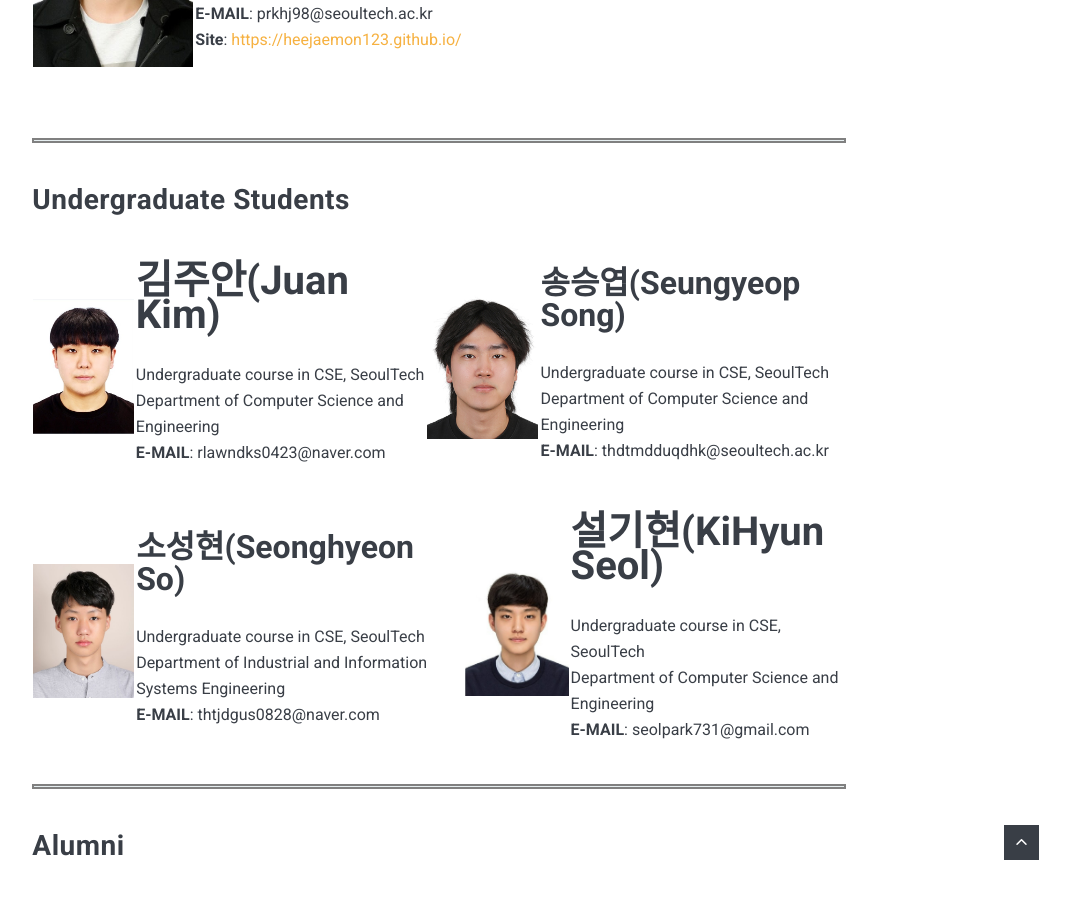
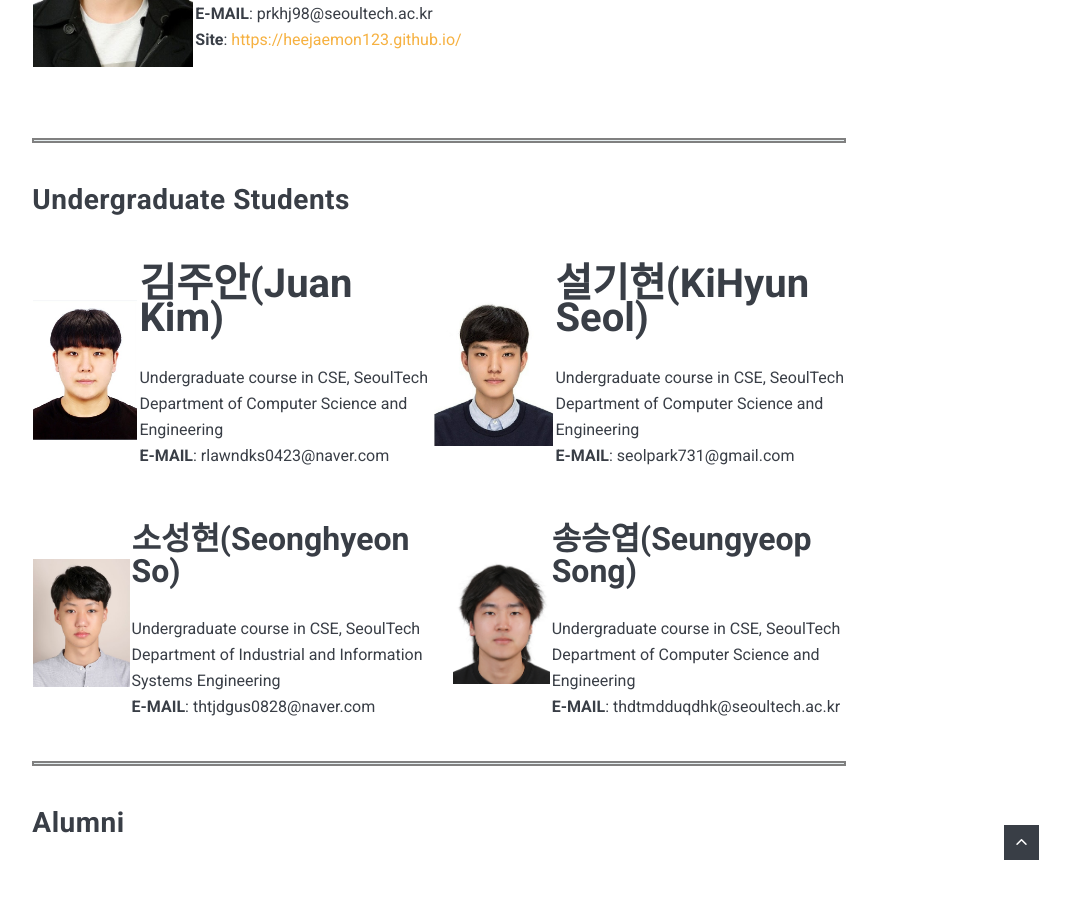
Before and after one commit to Icelab-2020/icelab-2020.github.io, a Jekyll site: the page built from _pages/01_members.md, in a window 1280 px wide and 900 px high, scrolled down 1533 px. Shown: the whole window, without its empty margins (201-1271 px from the left). Built offline with Jekyll 4.4.1, drawn with Linux system fonts in a browser that asks for light colours; nearby versions of some CDN libraries.

Commit message:
Update 01_members.md

```diff
--- a/_pages/01_members.md
+++ b/_pages/01_members.md
@@ -34,11 +34,11 @@ permalink: /01_members/
 
 |    |   |    |    |
 |:---|:---|:---|:---|
-| ![iot]({{site.baseurl}}/images/jk.jpg){: width="165" height="235"} |  <b><span style="font-size:250%">김주안(Juan Kim)</span></b><br><br> Undergraduate course in CSE, SeoulTech   <br> Department of Computer Science and Engineering  <br> **E-MAIL**: rlawndks0423@naver.com| ![iot]({{site.baseurl}}/images/ss.jpg){: width="184"; height="248"} | <b><span style="font-size:200%">송승엽(Seungyeop Song)</span></b><br><br> Undergraduate course in CSE, SeoulTech   <br> Department of Computer Science and Engineering  <br> **E-MAIL**: thdtmdduqdhk@seoultech.ac.kr |
+| ![iot]({{site.baseurl}}/images/jk.jpg){: width="165" height="235"} |  <b><span style="font-size:250%">김주안(Juan Kim)</span></b><br><br> Undergraduate course in CSE, SeoulTech   <br> Department of Computer Science and Engineering  <br> **E-MAIL**: rlawndks0423@naver.com | ![iot]({{site.baseurl}}/images/kh.jpg){: width="190" height="255"} |  <b><span style="font-size:250%">설기현(KiHyun Seol)</span></b><br><br> Undergraduate course in CSE, SeoulTech   <br> Department of Computer Science and Engineering  <br> **E-MAIL**: seolpark731@gmail.com |
 
 |    |   |    |    |
 |:---|:---|:---|:---|
-| ![iot]({{site.baseurl}}/images/sh.jpg){: width="184"; height="248"} | <b><span style="font-size:200%">소성현(Seonghyeon So)</span></b><br><br> Undergraduate course in CSE, SeoulTech   <br> Department of Industrial and Information Systems Engineering  <br> **E-MAIL**: thtjdgus0828@naver.com | ![iot]({{site.baseurl}}/images/kh.jpg){: width="190" height="255"} |  <b><span style="font-size:250%">설기현(KiHyun Seol)</span></b><br><br> Undergraduate course in CSE, SeoulTech   <br> Department of Computer Science and Engineering  <br> **E-MAIL**: seolpark731@gmail.com |
+| ![iot]({{site.baseurl}}/images/sh.jpg){: width="184"; height="248"} | <b><span style="font-size:200%">소성현(Seonghyeon So)</span></b><br><br> Undergraduate course in CSE, SeoulTech   <br> Department of Industrial and Information Systems Engineering  <br> **E-MAIL**: thtjdgus0828@naver.com | ![iot]({{site.baseurl}}/images/ss.jpg){: width="184"; height="248"} | <b><span style="font-size:200%">송승엽(Seungyeop Song)</span></b><br><br> Undergraduate course in CSE, SeoulTech   <br> Department of Computer Science and Engineering  <br> **E-MAIL**: thdtmdduqdhk@seoultech.ac.kr |
 
 <hr style="border:2px solid gray">
 
```
